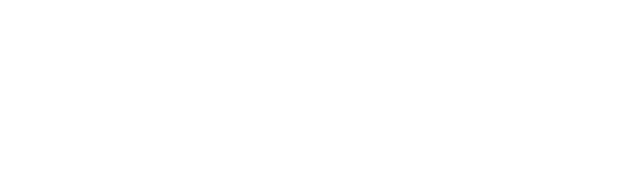
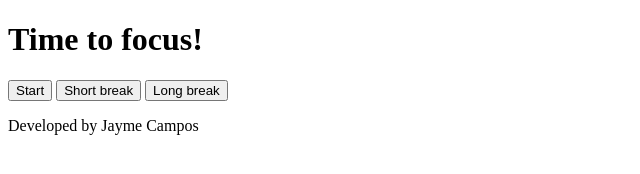
Before and after one commit to CamposJayme/metodo-pomodoro, a plain HTML site: page index.html in a window 1280 px wide. Shown: the whole page, without its empty margins (0-640 px from the left). Drawn offline with Linux system fonts and the light colour scheme.

Commit message:
importação de fonte externa, estrutura HTML da aplicação

```diff
--- a/index.html
+++ b/index.html
@@ -5,9 +5,33 @@
     <meta name="viewport" content="width=device-width, initial-scale=1.0">
     <title>Método pomodoro</title>
     <link rel="stylesheet" href="style.css">
+    <link rel="preconnect" href="https://fonts.googleapis.com">
+    <link rel="preconnect" href="https://fonts.gstatic.com" crossorigin>
+    <link href="https://fonts.googleapis.com/css2?family=Roboto+Condensed:ital,wght@0,100..900;1,100..900&family=Sora:wght@100..800&family=Space+Grotesk:wght@300..700&display=swap" rel="stylesheet">
     <script src="script.js" defer></script>
 </head>
 <body>
 
+    <div class="container">
+        <div class="container-content">
+            <header>
+                <h1>Time to focus!</h1>
+            </header>
+            <main>
+                <div class="buttons-options">
+                    <button class="active">Start</button>
+                    <button>Short break</button>
+                    <button>Long break</button>
+                </div>
+                <div>
+                    <div class="timer"></div>
+                </div>
+            </main>
+            <footer>
+                <p>Developed by Jayme Campos</p>
+            </footer>
+        </div>
+    </div>
+
 </body>
 </html>
```
